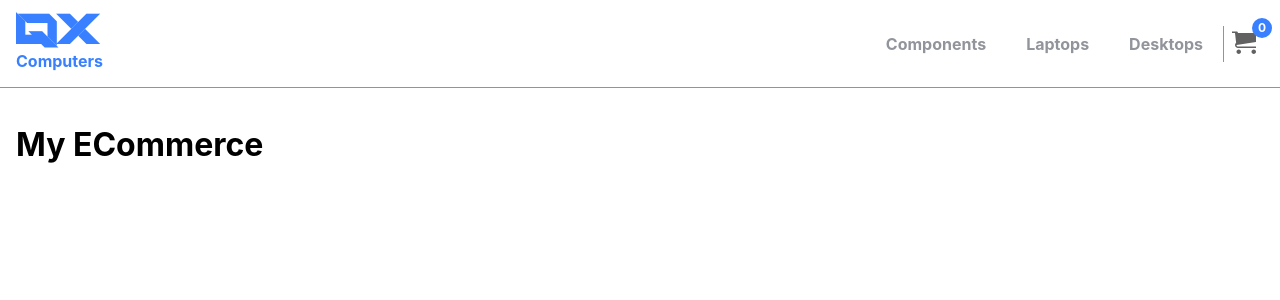
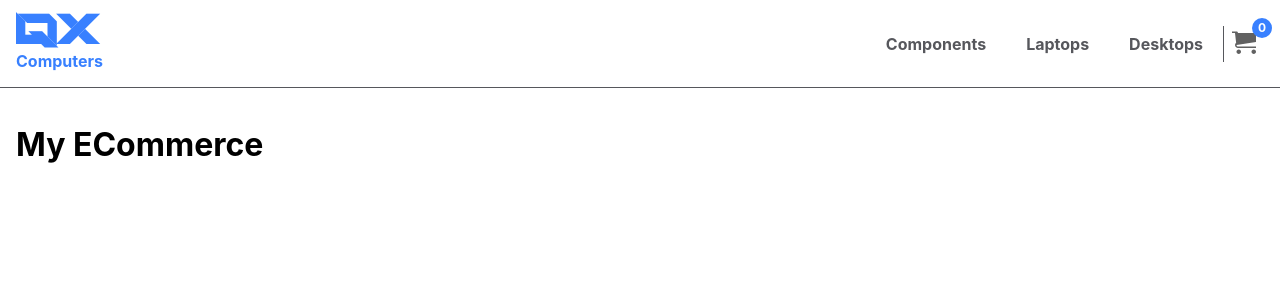
Before and after one commit to matt-314/QXComputer-Project, a React (Create React App) app: page / in a window 1280 px wide. Shown: the top 300 px of the page. Built offline with nearby package versions, Linux system fonts and the light colour scheme.

Commit message:
styles: adjusted the medium color

```diff
--- a/src/globals/styles/colors.css
+++ b/src/globals/styles/colors.css
@@ -41,12 +41,12 @@
 	--color-danger-shade: #cf3c4f;
 	--color-danger-tint: #ed576b;
 
-	--color-medium: #92949c;
-	--color-medium-rgb: 146,148,156;
-	--color-medium-contrast: #000000;
-	--color-medium-contrast-rgb: 0,0,0;
-	--color-medium-shade: #808289;
-	--color-medium-tint: #9d9fa6;
+	--color-medium: #56575c;
+	--color-medium-rgb: 86,87,92;
+	--color-medium-contrast: #ffffff;
+	--color-medium-contrast-rgb: 255,255,255;
+	--color-medium-shade: #4c4d51;
+	--color-medium-tint: #67686c;
 
 	--color-light: #f4f5f8;
 	--color-light-rgb: 244,245,248;
```
